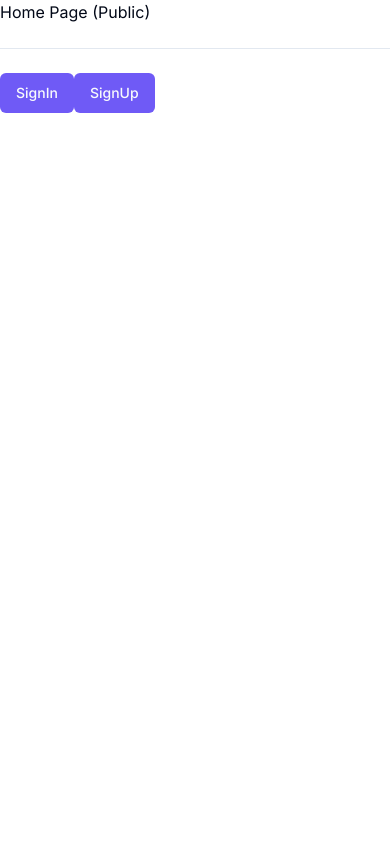
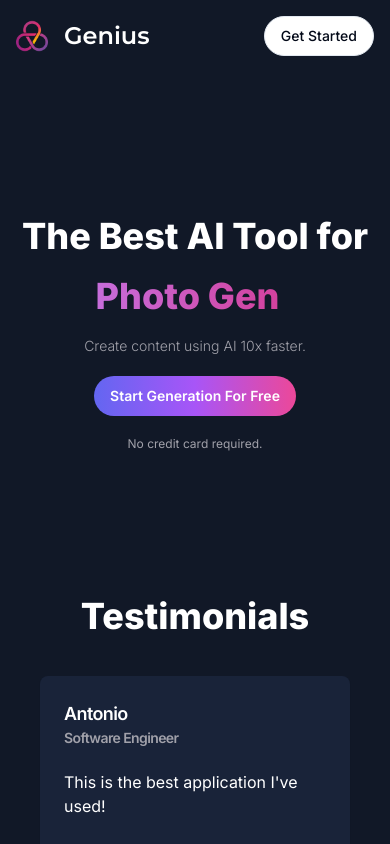
Before and after one commit to AlanTomaiz/ai-saas, a Next.js app: page / in a window 390 px wide. Built offline with nearby package versions, Linux system fonts and the light colour scheme; no server answers.

Commit message:
feat: landingpage

```diff
--- /dev/null
+++ b/app/(landing)/layout.tsx
@@ -0,0 +1,13 @@
+interface LandingLayoutProps {
+  children: React.ReactNode;
+}
+
+function LandingLayout({ children }: LandingLayoutProps) {
+  return (
+    <main className="h-full overflow-auto bg-[#111827]">
+      <div className="mx-auto h-full max-w-screen-xl">{children}</div>
+    </main>
+  );
+}
+
+export default LandingLayout;
--- a/app/(landing)/page.tsx
+++ b/app/(landing)/page.tsx
@@ -1,19 +1,13 @@
-import { Button } from '@/components/ui/button';
-import Link from 'next/link';
+import { LandingContent } from '@/components/landing-content';
+import { LandingHero } from '@/components/landing-hero';
+import { LandingNavibar } from '@/components/landing-navbar';
 
 function Home() {
   return (
-    <div>
-      <h1>Home Page (Public)</h1>
-      <br />
-      <hr />
-      <br />
-      <Link href="/sign-in">
-        <Button>SignIn</Button>
-      </Link>
-      <Link href="/sign-up">
-        <Button>SignUp</Button>
-      </Link>
+    <div className="h-full">
+      <LandingNavibar />
+      <LandingHero />
+      <LandingContent />
     </div>
   );
 }
--- /dev/null
+++ b/components/landing-content.tsx
@@ -0,0 +1,62 @@
+'use client';
+
+import { Card, CardContent, CardHeader, CardTitle } from './ui/card';
+
+interface LandingContentProps {}
+
+const testimonials = [
+  {
+    name: 'Antonio',
+    avatar: 'A',
+    title: 'Software Engineer',
+    description: "This is the best application I've used!",
+  },
+  {
+    name: 'Antonio',
+    avatar: 'A',
+    title: 'Software Engineer',
+    description: "This is the best application I've used!",
+  },
+  {
+    name: 'Antonio',
+    avatar: 'A',
+    title: 'Software Engineer',
+    description: "This is the best application I've used!",
+  },
+  {
+    name: 'Antonio',
+    avatar: 'A',
+    title: 'Software Engineer',
+    description: "This is the best application I've used!",
+  },
+];
+
+export function LandingContent() {
+  return (
+    <div className="px-10 pb-20">
+      <h2 className="mb-10 text-center text-4xl font-extrabold text-white">
+        Testimonials
+      </h2>
+      <div className="grid grid-cols-1 gap-4 sm:grid-cols-2 md:grid-cols-3 lg:grid-cols-4">
+        {testimonials.map(user => (
+          <Card
+            key={user.description}
+            className="border-none bg-[#192339] text-white"
+          >
+            <CardHeader>
+              <CardTitle className="flex items-center gap-x-2">
+                <div>
+                  <p className="text-lg">{user.name}</p>
+                  <p className="text-sm text-zinc-400">{user.title}</p>
+                </div>
+              </CardTitle>
+              <CardContent className="px-0 pt-4">
+                {user.description}
+              </CardContent>
+            </CardHeader>
+          </Card>
+        ))}
+      </div>
+    </div>
+  );
+}
--- /dev/null
+++ b/components/landing-hero.tsx
@@ -0,0 +1,45 @@
+'use client';
+
+import { useAuth } from '@clerk/nextjs';
+import Link from 'next/link';
+import Typewriter from 'typewriter-effect';
+import { Button } from './ui/button';
+
+interface LandingHeroProps {}
+
+export function LandingHero() {
+  const { isSignedIn } = useAuth();
+
+  return (
+    <div className="space-y-5 py-36 text-center font-bold text-white">
+      <div className="space-y-5 text-4xl font-extrabold sm:text-5xl md:text-6xl lg:text-7xl">
+        <h1>The Best AI Tool for</h1>
+        <div className="bg-gradient-to-r from-purple-400 to-pink-600 bg-clip-text text-transparent">
+          <Typewriter
+            options={{
+              loop: true,
+              autoStart: true,
+              strings: ['Chatbot.', 'Photo Generation.', 'Code Generation.'],
+            }}
+          />
+        </div>
+      </div>
+      <div className="text-sm font-light text-zinc-400 md:text-xl">
+        Create content using AI 10x faster.
+      </div>
+      <div>
+        <Link href={isSignedIn ? '/dashboard' : '/sign-in'}>
+          <Button
+            variant="premium"
+            className="rounded-full font-semibold md:p-6 md:text-lg"
+          >
+            Start Generation For Free
+          </Button>
+        </Link>
+      </div>
+      <div className="text-xs font-normal text-zinc-400 md:text-sm">
+        No credit card required.
+      </div>
+    </div>
+  );
+}
--- /dev/null
+++ b/components/landing-navbar.tsx
@@ -0,0 +1,37 @@
+'use client';
+
+import { Button } from '@/components/ui/button';
+import { cn } from '@/lib/utils';
+import { useAuth } from '@clerk/nextjs';
+import { Montserrat } from 'next/font/google';
+import Image from 'next/image';
+import Link from 'next/link';
+
+const font = Montserrat({
+  weight: '600',
+  subsets: ['latin'],
+});
+
+export function LandingNavibar() {
+  const { isSignedIn } = useAuth();
+
+  return (
+    <nav className="flex items-center justify-between bg-transparent p-4">
+      <Link href="/" className="flex items-center">
+        <div className="relative mr-4 h-8 w-8">
+          <Image fill alt="Genius logo" src="/logo.png" />
+        </div>
+        <h1 className={cn('text-2xl font-bold text-white', font.className)}>
+          Genius
+        </h1>
+      </Link>
+      <div className="flex items-center gap-x-2">
+        <Link href={isSignedIn ? '/dashboard' : '/sign-in'}>
+          <Button variant="outline" className="rounded-full">
+            Get Started
+          </Button>
+        </Link>
+      </div>
+    </nav>
+  );
+}
--- a/package.json
+++ b/package.json
@@ -41,6 +41,7 @@
     "tailwind-merge": "^1.14.0",
     "tailwindcss": "3.3.3",
     "tailwindcss-animate": "^1.0.6",
+    "typewriter-effect": "^2.20.1",
     "zod": "^3.22.2",
     "zustand": "^4.4.1"
   },
```
Also changed, not shown: 1 other file (tests, documents, lock files or other folders).
